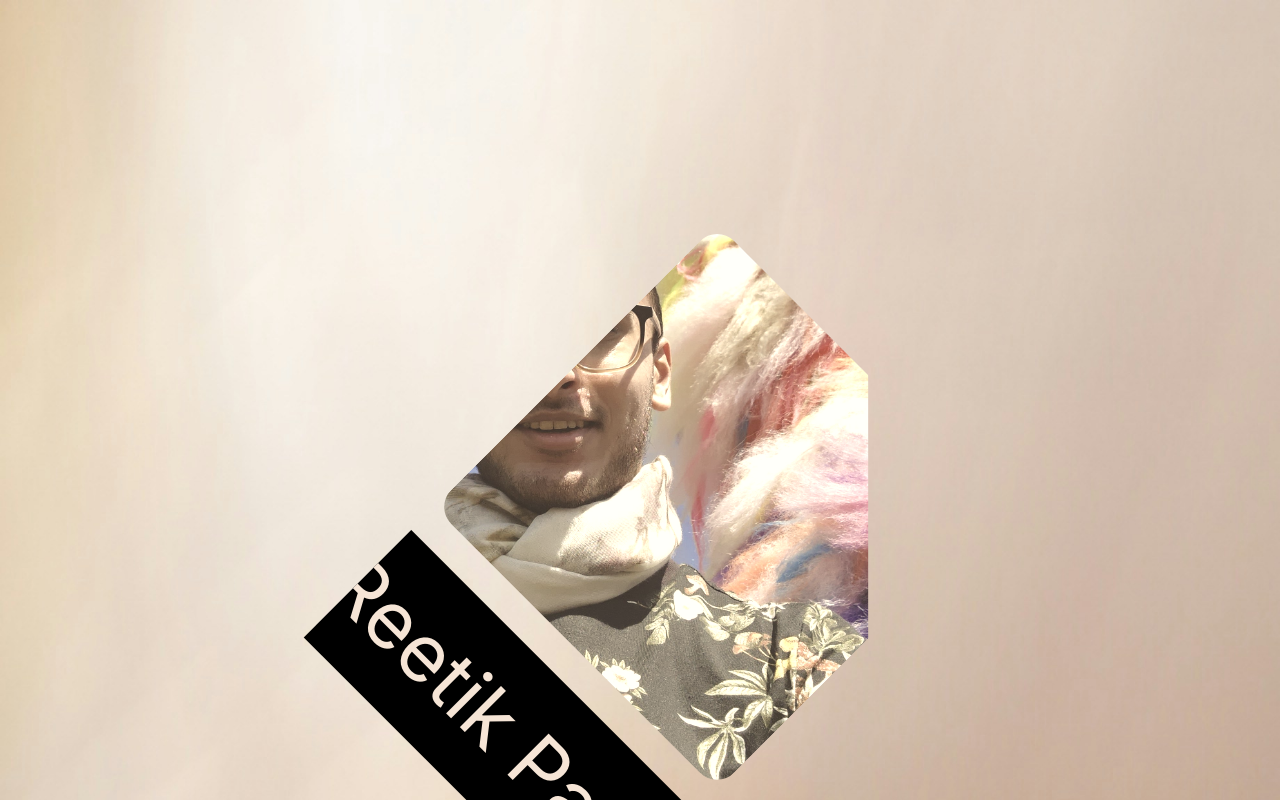
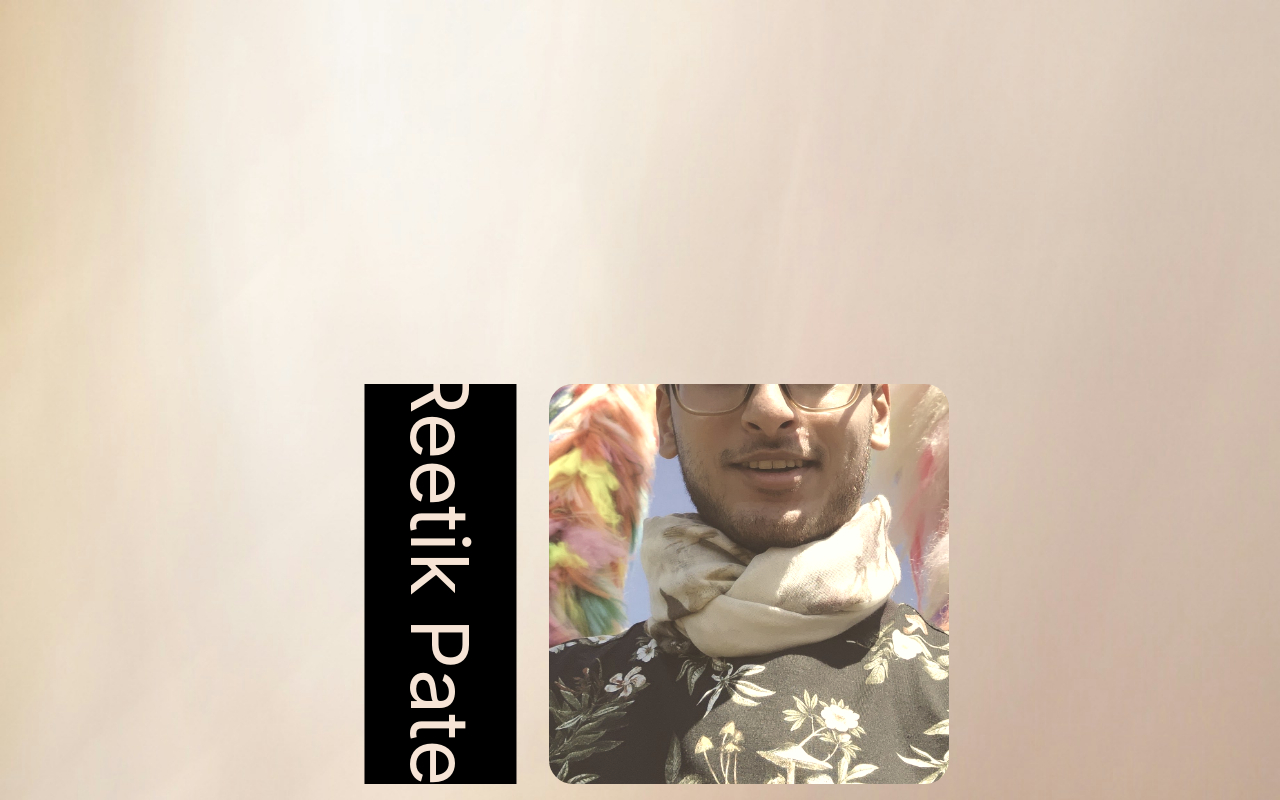
Before and after one commit to reeeeeee-dev/personal-vue, a Vue app: page / in a window 1280 px wide. Built offline with nearby package versions, Linux system fonts and the light colour scheme.

Commit message:
🐛 removed rotation

```diff
--- a/src/components/HeroSection.vue
+++ b/src/components/HeroSection.vue
@@ -1,13 +1,13 @@
 <template>
   <div
-    class="rotate-[-45deg] overflow-hidden md:min-xl:h-screen flex flex-wrap m-16 mt-96 items-center justify-center"
+    class="overflow-hidden md:min-xl:h-screen flex flex-wrap m-16 mt-96 items-center justify-center"
   >
     <div class="rotate-90 m-[-128px]">
       <h1 class="text-[80px] bg-black p-4">Reetik Patel</h1>
     </div>
     <div class="h-[50vh] w-[50vh] rounded-3xl overflow-hidden">
       <img
-        class="rotate-45 object-cover scale-[1.45] mt-[-450px] ml-12 sepia-[0.3]"
+        class="object-cover scale-[1.45] mt-[-450px] ml-12 sepia-[0.3]"
         src="/img/headshot.jpg"
       />
     </div>
```
